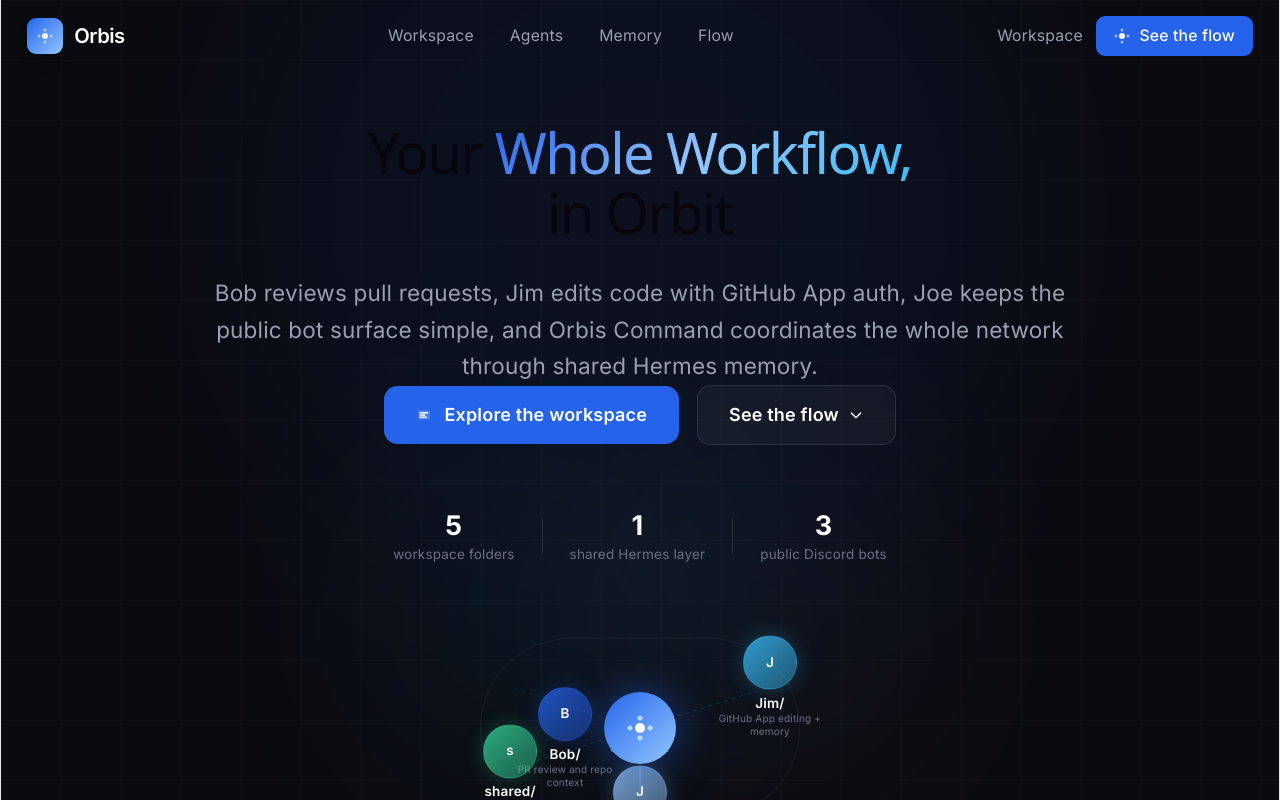
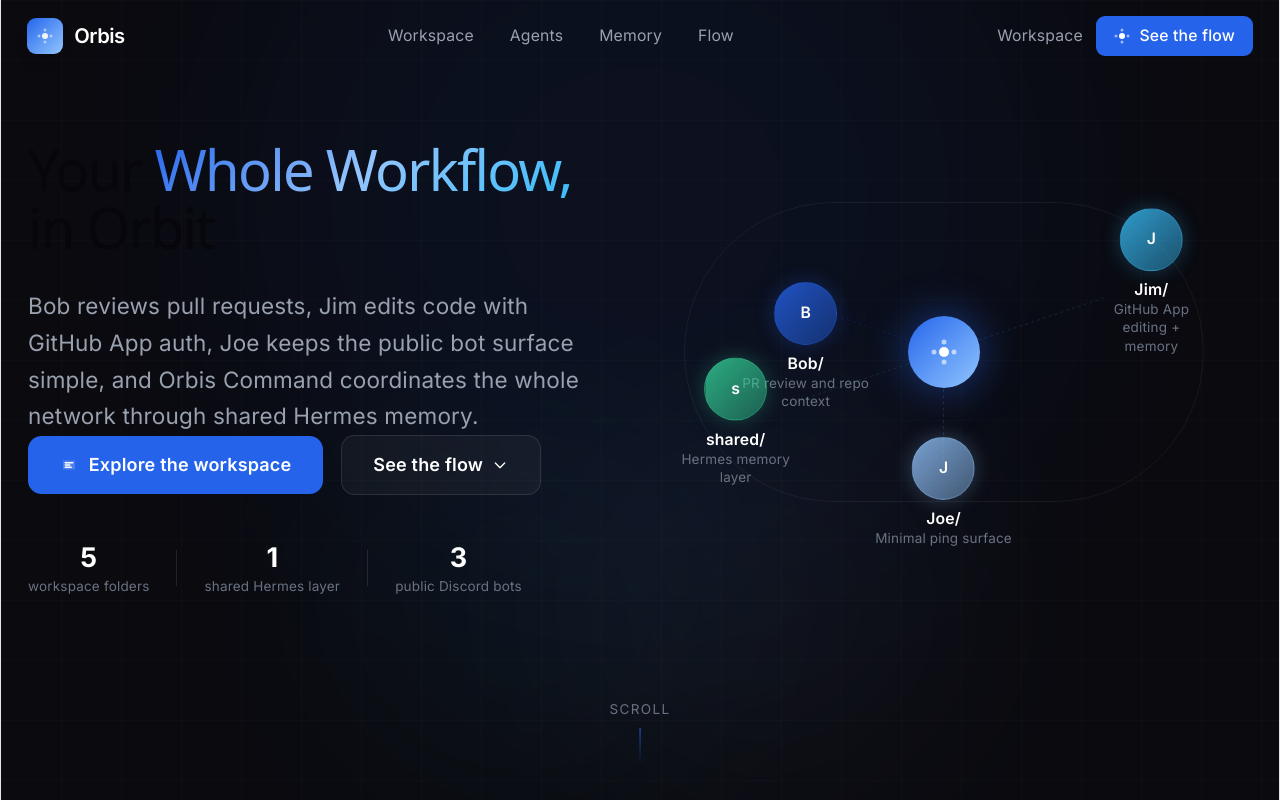
Before and after one commit to Eightbit-Labs/orbis-website, a React (Vite) app: page / in a window 1280 px wide. Shown: the top 800 px of the page. Built offline with nearby package versions, Linux system fonts and the light colour scheme.

Commit message:
fix: give hero diagram more room

```diff
--- a/src/components/Hero.jsx
+++ b/src/components/Hero.jsx
@@ -1,6 +1,6 @@
 export default function Hero() {
   return (
-    <section className="relative min-h-screen flex flex-col items-center justify-center overflow-hidden px-6 pt-20">
+    <section className="relative min-h-screen overflow-hidden px-6 pt-20 lg:pt-24">
       <div className="absolute inset-0 pointer-events-none">
         <div className="absolute top-1/4 left-1/2 -translate-x-1/2 -translate-y-1/2 w-[800px] h-[800px] bg-[#2563eb] rounded-full opacity-[0.07] blur-[120px]" />
         <div className="absolute top-1/2 left-1/4 w-[400px] h-[400px] bg-[#38bdf8] rounded-full opacity-[0.04] blur-[100px]" />
@@ -16,21 +16,22 @@ export default function Hero() {
         }}
       />
 
-      <div className="relative z-10 max-w-6xl mx-auto text-center">
-        <h1 className="text-5xl sm:text-6xl md:text-7xl font-bold tracking-tight leading-[1.08] mb-6 animate-fadeInUp delay-100">
+      <div className="relative z-10 mx-auto grid w-full max-w-7xl items-center gap-12 lg:grid-cols-[minmax(0,1fr)_minmax(0,1.08fr)] lg:gap-8">
+        <div className="text-center lg:text-left">
+          <h1 className="text-5xl sm:text-6xl md:text-7xl font-bold tracking-tight leading-[1.04] mb-5 animate-fadeInUp delay-100">
             Your{' '}
             <span className="gradient-text">Whole Workflow,</span>
             <br />
             in Orbit
           </h1>
 
-        <p className="text-lg sm:text-xl text-gray-400 max-w-3xl mx-auto mb-10 leading-relaxed animate-fadeInUp delay-200">
-          Bob reviews pull requests, Jim edits code with GitHub App auth, Joe keeps the public bot
-          surface simple, and Orbis Command coordinates the whole network through shared Hermes
-          memory.
+          <p className="text-lg sm:text-xl text-gray-400 max-w-2xl mx-auto lg:mx-0 mb-8 leading-relaxed animate-fadeInUp delay-200">
+            Bob reviews pull requests, Jim edits code with GitHub App auth, Joe keeps the public
+            bot surface simple, and Orbis Command coordinates the whole network through shared
+            Hermes memory.
           </p>
 
-        <div className="flex flex-col sm:flex-row items-center justify-center gap-4 animate-fadeInUp delay-300">
+          <div className="flex flex-col sm:flex-row items-center justify-center lg:justify-start gap-4 animate-fadeInUp delay-300">
             <a
               href="#workspace"
               className="flex items-center gap-2.5 px-7 py-3.5 rounded-xl bg-[#2563eb] hover:bg-[#1d4ed8] text-white font-semibold text-base transition-all duration-200 hover:shadow-[0_0_30px_rgba(37,99,235,0.5)] hover:-translate-y-0.5 active:translate-y-0"
@@ -49,7 +50,7 @@ export default function Hero() {
             </a>
           </div>
 
-        <div className="flex flex-wrap items-center justify-center gap-6 mt-14 animate-fadeInUp delay-400">
+          <div className="flex flex-wrap items-center justify-center lg:justify-start gap-6 mt-10 animate-fadeInUp delay-400">
             <Stat value="5" label="workspace folders" />
             <div className="w-px h-8 bg-white/10 hidden sm:block" />
             <Stat value="1" label="shared Hermes layer" />
@@ -58,8 +59,9 @@ export default function Hero() {
           </div>
         </div>
 
-      <div className="relative z-10 mt-12 w-full max-w-4xl mx-auto px-4 sm:px-0">
+        <div className="w-full px-0 sm:px-4 lg:px-0">
           <WorkspaceHub />
+        </div>
       </div>
 
       <div className="absolute bottom-8 left-1/2 -translate-x-1/2 flex flex-col items-center gap-2 opacity-40 animate-fadeInUp delay-500">
@@ -89,29 +91,29 @@ function WorkspaceHub() {
 
   return (
     <div className="relative w-full">
-      <div className="grid gap-3 sm:grid-cols-2 md:hidden">
+      <div className="grid gap-3 sm:grid-cols-2 lg:hidden">
         {nodes.map((node) => (
           <NodeCard key={node.name} node={node} compact />
         ))}
       </div>
 
-      <div className="relative hidden md:flex h-[220px] items-center justify-center">
+      <div className="relative hidden lg:flex h-[360px] items-center justify-center">
         <div className="absolute left-1/2 top-1/2 -translate-x-1/2 -translate-y-1/2 w-16 h-16 rounded-full bg-gradient-to-br from-[#2563eb] to-[#93c5fd] flex items-center justify-center z-10 shadow-[0_0_40px_rgba(37,99,235,0.5)]">
           <OrbisLogo />
         </div>
 
-        <div className="absolute left-1/2 top-1/2 -translate-x-1/2 -translate-y-1/2 w-[320px] h-[180px] border border-white/[0.06] rounded-full" />
+        <div className="absolute left-1/2 top-1/2 -translate-x-1/2 -translate-y-1/2 w-[520px] h-[300px] border border-white/[0.06] rounded-full" />
 
         {nodes.map((node) => {
           const rad = (node.angle * Math.PI) / 180
-          const rx = 150
-          const ry = 82
+          const rx = 240
+          const ry = 140
           const x = Math.cos(rad) * rx
           const y = Math.sin(rad) * ry
           return (
             <div
               key={node.name}
-              className="absolute flex flex-col items-center gap-1 animate-float"
+              className="absolute flex flex-col items-center gap-2 animate-float"
               style={{
                 left: `calc(50% + ${x}px)`,
                 top: `calc(50% + ${y}px)`,
@@ -120,7 +122,7 @@ function WorkspaceHub() {
               }}
             >
               <div
-                className="w-12 h-12 rounded-full flex items-center justify-center text-white font-semibold text-xs shadow-lg"
+                className="w-14 h-14 rounded-full flex items-center justify-center text-white font-semibold text-sm shadow-lg"
                 style={{
                   background: `linear-gradient(135deg, ${node.color}cc, ${node.color}66)`,
                   border: `1px solid ${node.color}44`,
@@ -129,21 +131,21 @@ function WorkspaceHub() {
               >
                 {node.name.charAt(0)}
               </div>
-              <div className="text-center max-w-[110px]">
-                <div className="text-xs font-semibold text-white leading-tight">{node.name}</div>
-                <div className="text-[10px] leading-snug text-gray-500">{node.label}</div>
+              <div className="text-center max-w-[140px]">
+                <div className="text-sm font-semibold text-white leading-tight">{node.name}</div>
+                <div className="text-xs leading-snug text-gray-500">{node.label}</div>
               </div>
             </div>
           )
         })}
 
-        <svg className="absolute inset-0 w-full h-full pointer-events-none" viewBox="0 0 800 220">
+        <svg className="absolute inset-0 w-full h-full pointer-events-none" viewBox="0 0 800 360">
           {nodes.map((node) => {
             const rad = (node.angle * Math.PI) / 180
-            const rx = 150
-            const ry = 82
+            const rx = 240
+            const ry = 140
             const cx = 400
-            const cy = 110
+            const cy = 180
             return (
               <line
                 key={node.name}
```
Lines whose indentation alone changed are shown as unchanged.
